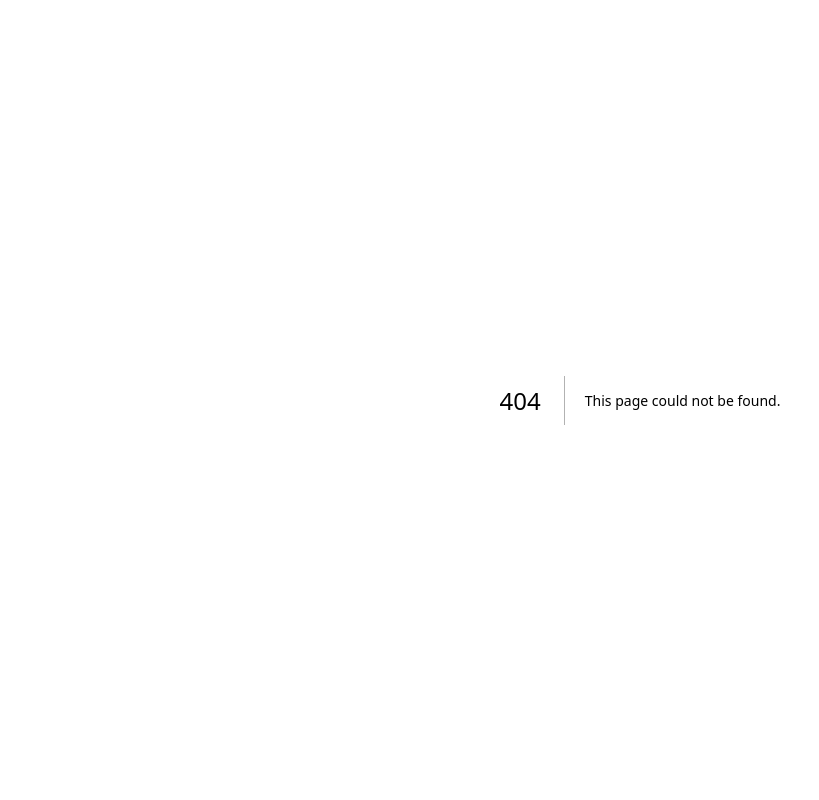
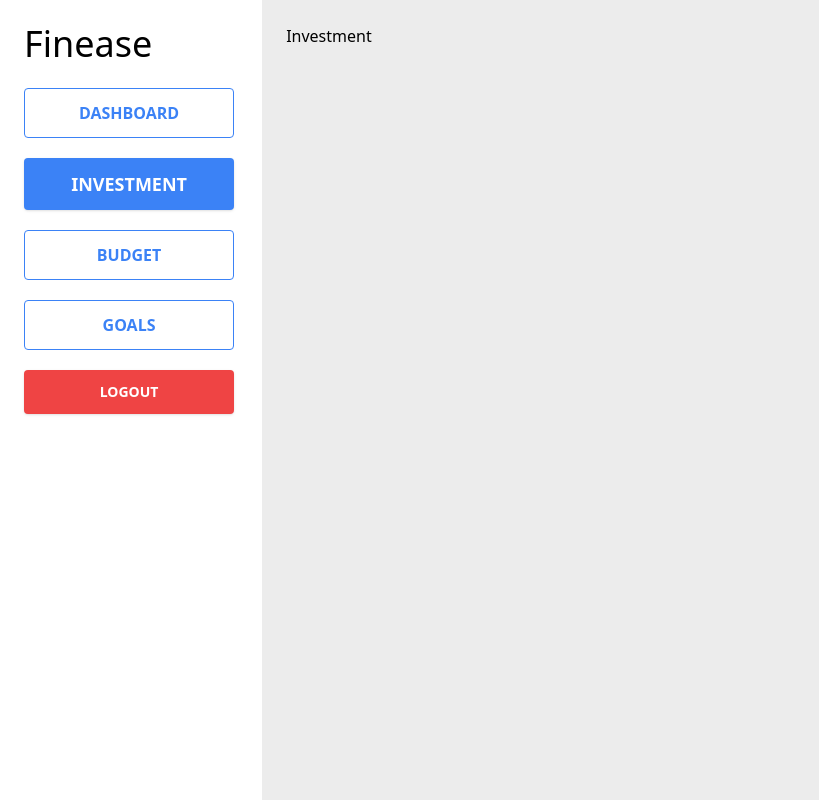
Before and after one commit to Nevil844/finease-frontend, a Next.js app: page /investment in a window 1280 px wide. Before the commit this address had no page. Shown: the whole page, without its empty margins (0-819 px from the left). Built offline with nearby package versions, Linux system fonts and the light colour scheme.

Commit message:
created dashboard and navbar

```diff
--- /dev/null
+++ b/src/components/Footer.tsx
@@ -0,0 +1,7 @@
+import React from 'react';
+
+function Footer() {
+  return <div>Footer</div>;
+}
+
+export default Footer;
--- /dev/null
+++ b/src/components/Header.tsx
@@ -0,0 +1,16 @@
+import React from 'react';
+
+interface Props {
+  heading: string;
+  subheading: string;
+}
+function Header({ heading, subheading }: Props) {
+  return (
+    <section>
+      <h1 className='text-2xl text-black'>{heading}</h1>
+      <h2 className='text-lg text-gray-600'>{subheading}</h2>
+    </section>
+  );
+}
+
+export default Header;
--- /dev/null
+++ b/src/components/Layout.tsx
@@ -0,0 +1,15 @@
+import React from 'react';
+import Navbar from './Navbar';
+// import Footer from './Footer';
+
+function Layout({ children }: { children: React.ReactNode }) {
+  return (
+    <div className='w-full flex overflow-hidden mx-auto max-w-screen-2xl'>
+      <Navbar />
+      <main className='bg-[#ECECEC] w-full min-h-screen p-6'>{children}</main>
+      {/* <Footer /> */}
+    </div>
+  );
+}
+
+export default Layout;
--- /dev/null
+++ b/src/components/Navbar.tsx
@@ -0,0 +1,58 @@
+import Link from 'next/link';
+import { usePathname } from 'next/navigation';
+import React from 'react';
+
+const routes = [
+  {
+    name: 'Investment',
+    path: '/investment',
+  },
+  {
+    name: 'Budget',
+    path: '/budget',
+  },
+  {
+    name: 'Goals',
+    path: '/goals',
+  },
+];
+
+function Navbar() {
+  const pathname = usePathname();
+  return (
+    <nav className='w-1/4 p-6'>
+      <h1 className='text-4xl'>Finease</h1>
+      <ul className='flex flex-col space-y-4 mt-6'>
+        <Link
+          href={{
+            pathname: '/',
+          }}
+        >
+          <li className={pathname === '/' ? 'btn-solid' : 'btn-outline'}>
+            Dashboard
+          </li>
+        </Link>
+        {routes.map((route, i) => (
+          <Link
+            key={i}
+            href={{
+              pathname: route.path,
+            }}
+          >
+            <li
+              className={
+                pathname.includes(route.path) ? 'btn-solid' : 'btn-outline'
+              }
+            >
+              {route.name}
+            </li>
+          </Link>
+        ))}
+
+        <li className='btn-cancel'>Logout</li>
+      </ul>
+    </nav>
+  );
+}
+
+export default Navbar;
--- a/src/pages/_app.tsx
+++ b/src/pages/_app.tsx
@@ -1,6 +1,11 @@
-import '@/styles/globals.css'
-import type { AppProps } from 'next/app'
+import Layout from '@/components/Layout';
+import '@/styles/globals.css';
+import type { AppProps } from 'next/app';
 
 export default function App({ Component, pageProps }: AppProps) {
-  return <Component {...pageProps} />
+  return (
+    <Layout>
+      <Component {...pageProps} />
+    </Layout>
+  );
 }
--- a/src/pages/index.tsx
+++ b/src/pages/index.tsx
@@ -1,118 +1,90 @@
-import Image from 'next/image'
-import { Inter } from 'next/font/google'
+import Header from '@/components/Header';
+import { Inter } from 'next/font/google';
 
-const inter = Inter({ subsets: ['latin'] })
+const inter = Inter({ subsets: ['latin'] });
 
 export default function Home() {
   return (
-    <main
-      className={`flex min-h-screen flex-col items-center justify-between p-24 ${inter.className}`}
-    >
-      <div className="z-10 max-w-5xl w-full items-center justify-between font-mono text-sm lg:flex">
-        <p className="fixed left-0 top-0 flex w-full justify-center border-b border-gray-300 bg-gradient-to-b from-zinc-200 pb-6 pt-8 backdrop-blur-2xl dark:border-neutral-800 dark:bg-zinc-800/30 dark:from-inherit lg:static lg:w-auto  lg:rounded-xl lg:border lg:bg-gray-200 lg:p-4 lg:dark:bg-zinc-800/30">
-          Get started by editing&nbsp;
-          <code className="font-mono font-bold">src/pages/index.tsx</code>
-        </p>
-        <div className="fixed bottom-0 left-0 flex h-48 w-full items-end justify-center bg-gradient-to-t from-white via-white dark:from-black dark:via-black lg:static lg:h-auto lg:w-auto lg:bg-none">
-          <a
-            className="pointer-events-none flex place-items-center gap-2 p-8 lg:pointer-events-auto lg:p-0"
-            href="https://vercel.com?utm_source=create-next-app&utm_medium=default-template-tw&utm_campaign=create-next-app"
-            target="_blank"
-            rel="noopener noreferrer"
-          >
-            By{' '}
-            <Image
-              src="/vercel.svg"
-              alt="Vercel Logo"
-              className="dark:invert"
-              width={100}
-              height={24}
-              priority
-            />
-          </a>
+    <main className=''>
+      <Header heading='Dashboard' subheading='Overview of your finances' />
+      <section className='flex items-start justify-around space-x-4 mt-4'>
+        {/* Column 1 */}
+        <div className='space-y-4 w-full'>
+          {/* Balance Card */}
+          <div className='bg-[#F1FAEE] card'>
+            <h2 className='text-lg text-gray-500 text-bold'>Your Balance</h2>
+            <h1 className='text-4xl font-bold'>₹ 0.00</h1>
+          </div>
+
+          {/* Incomes Card */}
+          <div className='bg-[#A8DADC] card'>
+            <h2 className='text-lg text-bold mb-3'>Five Heads of Incomes</h2>
+            <ul className='space-y-3'>
+              <li className='bg-[#DBEBEC] flex justify-between items-center p-2 px-6 rounded-md'>
+                <h3 className='text-black font-medium'>Salary</h3>
+                <span className='text-gray-600'>₹ 0.00</span>
+              </li>
+              <li className='bg-[#DBEBEC] flex justify-between items-center p-2 px-6 rounded-md'>
+                <h3 className='text-black font-medium'>House Property</h3>
+                <span className='text-gray-600'>₹ 0.00</span>
+              </li>
+              <li className='bg-[#DBEBEC] flex justify-between items-center p-2 px-6 rounded-md'>
+                <h3 className='text-black font-medium'>Capital Gains</h3>
+                <span className='text-gray-600'>₹ 0.00</span>
+              </li>
+              <li className='bg-[#DBEBEC] flex justify-between items-center p-2 px-6 rounded-md'>
+                <h3 className='text-black font-medium'>
+                  Business and Profession
+                </h3>
+                <span className='text-gray-600'>₹ 0.00</span>
+              </li>
+              <li className='bg-[#DBEBEC] flex justify-between items-center p-2 px-6 rounded-md'>
+                <h3 className='text-black font-medium'>Other Income</h3>
+                <span className='text-gray-600'>₹ 0.00</span>
+              </li>
+            </ul>
+          </div>
         </div>
-      </div>
+        {/* Column 2 */}
+        <div className='space-y-4 w-full'>
+          {/* Profile Card */}
+          <div className='bg-[#FFF] card'>
+            <div className='grid grid-cols-2 gap-y-2 items-start max-w-[250px] mx-auto'>
+              <h2 className='text-black font-medium'>Name:</h2>
+              <span className='text-gray-500'> Jim</span>
+              <h2 className='text-black font-medium'>Email:</h2>
+              <span className='text-gray-500'>jim@gmail.com</span>
+              <h2 className='text-black font-medium'>Phone:</h2>
+              <span className='text-gray-500'>+91 1234567890</span>
+              <h2 className='text-black font-medium'>Address:</h2>
+              <span className='text-gray-500'>123, Lorem Ipsum</span>
+            </div>
+          </div>
 
-      <div className="relative flex place-items-center before:absolute before:h-[300px] before:w-[480px] before:-translate-x-1/2 before:rounded-full before:bg-gradient-radial before:from-white before:to-transparent before:blur-2xl before:content-[''] after:absolute after:-z-20 after:h-[180px] after:w-[240px] after:translate-x-1/3 after:bg-gradient-conic after:from-sky-200 after:via-blue-200 after:blur-2xl after:content-[''] before:dark:bg-gradient-to-br before:dark:from-transparent before:dark:to-blue-700/10 after:dark:from-sky-900 after:dark:via-[#0141ff]/40 before:lg:h-[360px]">
-        <Image
-          className="relative dark:drop-shadow-[0_0_0.3rem_#ffffff70] dark:invert"
-          src="/next.svg"
-          alt="Next.js Logo"
-          width={180}
-          height={37}
-          priority
-        />
-      </div>
-
-      <div className="mb-32 grid text-center lg:max-w-5xl lg:w-full lg:mb-0 lg:grid-cols-4 lg:text-left">
-        <a
-          href="https://nextjs.org/docs?utm_source=create-next-app&utm_medium=default-template-tw&utm_campaign=create-next-app"
-          className="group rounded-lg border border-transparent px-5 py-4 transition-colors hover:border-gray-300 hover:bg-gray-100 hover:dark:border-neutral-700 hover:dark:bg-neutral-800/30"
-          target="_blank"
-          rel="noopener noreferrer"
-        >
-          <h2 className={`mb-3 text-2xl font-semibold`}>
-            Docs{' '}
-            <span className="inline-block transition-transform group-hover:translate-x-1 motion-reduce:transform-none">
-              -&gt;
-            </span>
-          </h2>
-          <p className={`m-0 max-w-[30ch] text-sm opacity-50`}>
-            Find in-depth information about Next.js features and API.
-          </p>
-        </a>
-
-        <a
-          href="https://nextjs.org/learn?utm_source=create-next-app&utm_medium=default-template-tw&utm_campaign=create-next-app"
-          className="group rounded-lg border border-transparent px-5 py-4 transition-colors hover:border-gray-300 hover:bg-gray-100 hover:dark:border-neutral-700 hover:dark:bg-neutral-800/30"
-          target="_blank"
-          rel="noopener noreferrer"
-        >
-          <h2 className={`mb-3 text-2xl font-semibold`}>
-            Learn{' '}
-            <span className="inline-block transition-transform group-hover:translate-x-1 motion-reduce:transform-none">
-              -&gt;
-            </span>
-          </h2>
-          <p className={`m-0 max-w-[30ch] text-sm opacity-50`}>
-            Learn about Next.js in an interactive course with&nbsp;quizzes!
-          </p>
-        </a>
-
-        <a
-          href="https://vercel.com/templates?framework=next.js&utm_source=create-next-app&utm_medium=default-template-tw&utm_campaign=create-next-app"
-          className="group rounded-lg border border-transparent px-5 py-4 transition-colors hover:border-gray-300 hover:bg-gray-100 hover:dark:border-neutral-700 hover:dark:bg-neutral-800/30"
-          target="_blank"
-          rel="noopener noreferrer"
-        >
-          <h2 className={`mb-3 text-2xl font-semibold`}>
-            Templates{' '}
-            <span className="inline-block transition-transform group-hover:translate-x-1 motion-reduce:transform-none">
-              -&gt;
-            </span>
-          </h2>
-          <p className={`m-0 max-w-[30ch] text-sm opacity-50`}>
-            Discover and deploy boilerplate example Next.js&nbsp;projects.
-          </p>
-        </a>
-
-        <a
-          href="https://vercel.com/new?utm_source=create-next-app&utm_medium=default-template-tw&utm_campaign=create-next-app"
-          className="group rounded-lg border border-transparent px-5 py-4 transition-colors hover:border-gray-300 hover:bg-gray-100 hover:dark:border-neutral-700 hover:dark:bg-neutral-800/30"
-          target="_blank"
-          rel="noopener noreferrer"
-        >
-          <h2 className={`mb-3 text-2xl font-semibold`}>
-            Deploy{' '}
-            <span className="inline-block transition-transform group-hover:translate-x-1 motion-reduce:transform-none">
-              -&gt;
-            </span>
-          </h2>
-          <p className={`m-0 max-w-[30ch] text-sm opacity-50`}>
-            Instantly deploy your Next.js site to a shareable URL with Vercel.
-          </p>
-        </a>
-      </div>
+          {/* Assets Card */}
+          <div className='bg-[#F5DEDC] card'>
+            <h2 className='text-lg text-bold mb-3'>Assets</h2>
+            <ul className='space-y-3 px-4'>
+              <li className='flex justify-between items-center border-b-2 border-gray-400 px-2 pb-2'>
+                <h3 className='text-black font-medium'>Cash in Hand</h3>
+                <span className='text-gray-600'>₹ 0.00</span>
+              </li>
+              <li className='flex justify-between items-center border-b-2 border-gray-400 px-2 pb-2'>
+                <h3 className='text-black font-medium'>Bike</h3>
+                <span className='text-gray-600'>₹ 0.00</span>
+              </li>
+              <li className='flex justify-between items-center border-b-2 border-gray-400 px-2 pb-2'>
+                <h3 className='text-black font-medium'>Car</h3>
+                <span className='text-gray-600'>₹ 0.00</span>
+              </li>
+              <li className='flex justify-between items-center px-2 pb-2'>
+                <h3 className='text-black font-medium'>House</h3>
+                <span className='text-gray-600'>₹ 0.00</span>
+              </li>
+            </ul>
+          </div>
+        </div>
+      </section>
     </main>
-  )
+  );
 }
--- /dev/null
+++ b/src/pages/investment.tsx
@@ -0,0 +1,7 @@
+import React from 'react';
+
+function Investment() {
+  return <div>Investment</div>;
+}
+
+export default Investment;
--- a/src/styles/globals.css
+++ b/src/styles/globals.css
@@ -2,26 +2,20 @@
 @tailwind components;
 @tailwind utilities;
 
-:root {
-  --foreground-rgb: 0, 0, 0;
-  --background-start-rgb: 214, 219, 220;
-  --background-end-rgb: 255, 255, 255;
-}
+@layer components {
+  .btn-outline {
+    @apply text-blue-500 cursor-pointer text-center bg-transparent border border-solid border-blue-500 hover:bg-blue-500 hover:text-white active:bg-blue-600 font-bold uppercase px-8 py-3 rounded outline-none focus:outline-none mr-1 mb-1 ease-linear transition-all duration-150;
+  }
 
-@media (prefers-color-scheme: dark) {
-  :root {
-    --foreground-rgb: 255, 255, 255;
-    --background-start-rgb: 0, 0, 0;
-    --background-end-rgb: 0, 0, 0;
+  .btn-solid {
+    @apply bg-blue-500 cursor-pointer text-center text-white active:bg-blue-600 font-bold uppercase text-lg px-6 py-3 rounded shadow hover:shadow-lg outline-none focus:outline-none mr-1 mb-1 ease-linear transition-all duration-150;
+  }
+
+  .btn-cancel {
+    @apply bg-red-500 cursor-pointer text-center text-white active:bg-red-600 font-bold uppercase text-sm px-6 py-3 rounded shadow hover:shadow-lg outline-none focus:outline-none mr-1 mb-1 ease-linear transition-all duration-150;
+  }
+
+  .card {
+    @apply w-full rounded-md p-4 shadow
   }
 }
-
-body {
-  color: rgb(var(--foreground-rgb));
-  background: linear-gradient(
-      to bottom,
-      transparent,
-      rgb(var(--background-end-rgb))
-    )
-    rgb(var(--background-start-rgb));
-}
```
